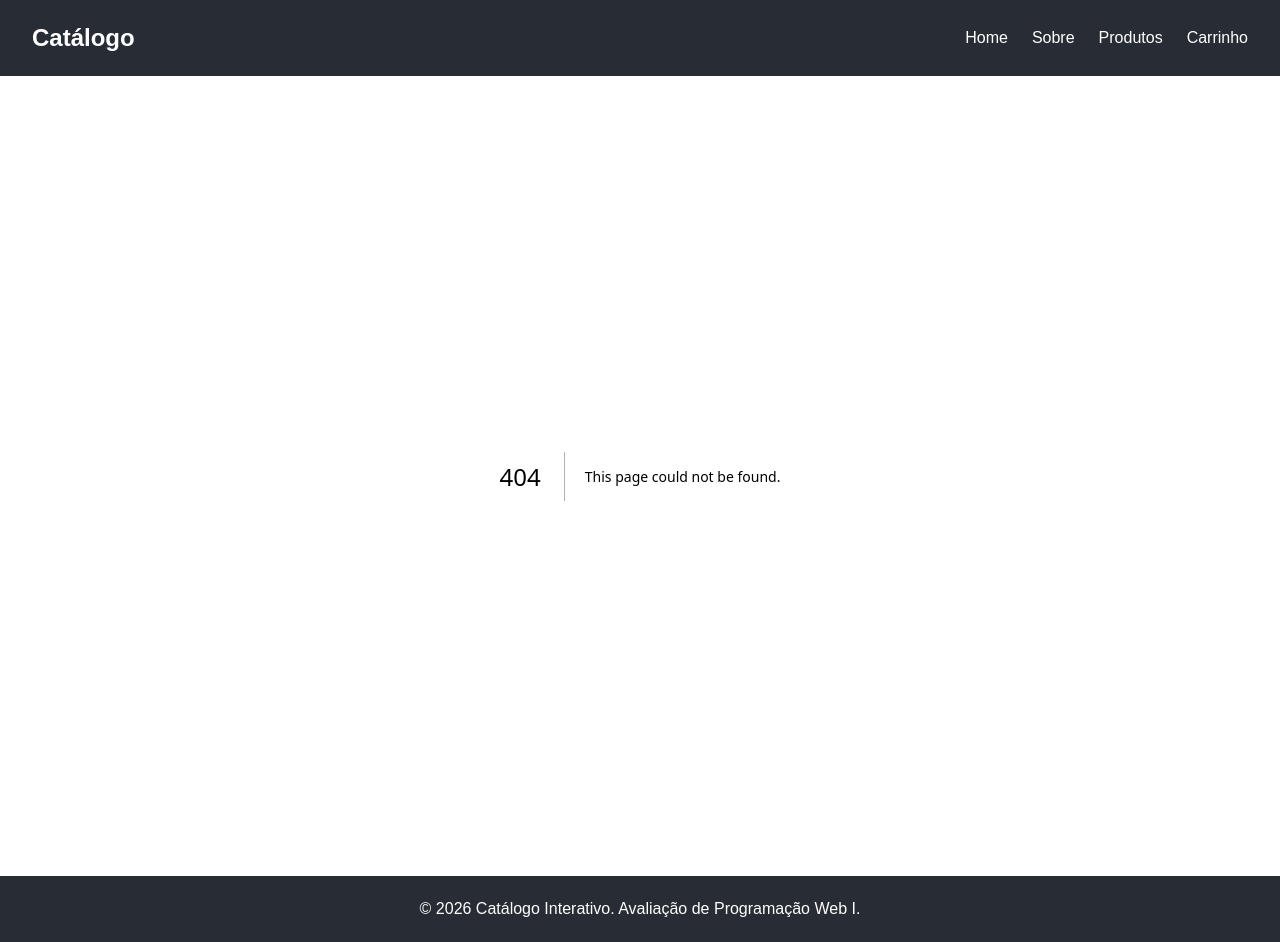
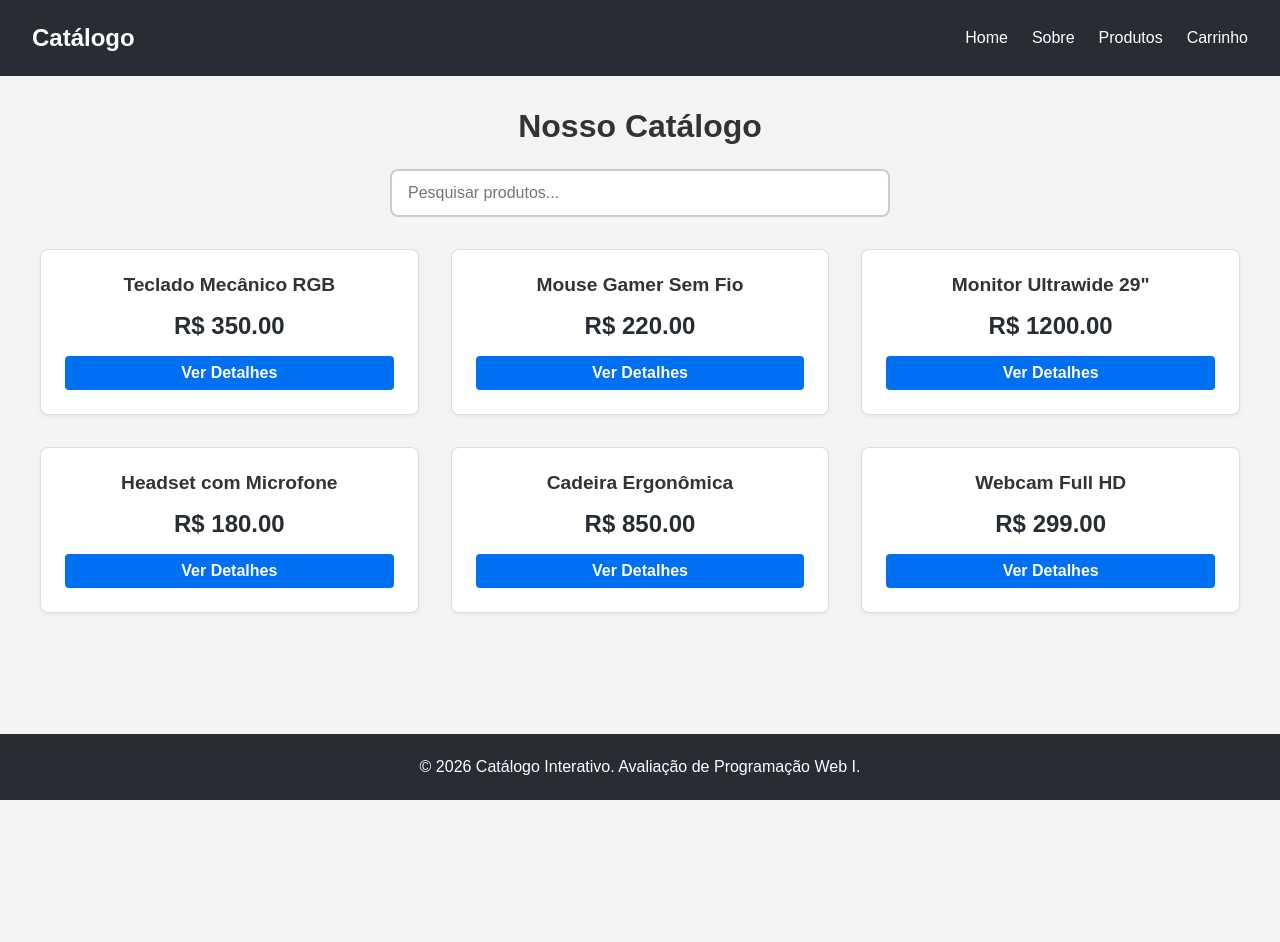
Before and after one commit to guiicauaaa/Projeto-Prova-P2--Web-1, a Next.js app: page /produtos in a window 1280 px wide. Before the commit this address had no page. After the commit the page ends 800 px from the top, so only its background shows below. Built offline with nearby package versions, Linux system fonts and the light colour scheme.

Commit message:
Adicionando os Produtos

```diff
--- /dev/null
+++ b/app/produtos/page.js
@@ -0,0 +1,44 @@
+"use client";
+import { useState } from 'react';
+import ProductCard from '../../components/ProductCard';
+import SearchBar from '../../components/SearchBar';
+import styles from './Produtos.module.css';
+
+// Simulando um banco de dados
+const dadosMockados = [
+  { id: 1, nome: 'Teclado Mecânico RGB', preco: 350.00 },
+  { id: 2, nome: 'Mouse Gamer Sem Fio', preco: 220.00 },
+  { id: 3, nome: 'Monitor Ultrawide 29"', preco: 1200.00 },
+  { id: 4, nome: 'Headset com Microfone', preco: 180.00 },
+  { id: 5, nome: 'Cadeira Ergonômica', preco: 850.00 },
+  { id: 6, nome: 'Webcam Full HD', preco: 299.00 },
+];
+
+export default function Produtos() {
+  // Estado que armazena o texto digitado pelo usuário
+  const [busca, setBusca] = useState('');
+
+  // Lógica de filtro em tempo real
+  const produtosFiltrados = dadosMockados.filter((produto) =>
+    produto.nome.toLowerCase().includes(busca.toLowerCase())
+  );
+
+  return (
+    <div className={styles.container}>
+      <h2 className={styles.titulo}>Nosso Catálogo</h2>
+
+      {/* Passando o estado como prop para o componente de busca */}
+      <SearchBar busca={busca} setBusca={setBusca} />
+
+      <div className={styles.grid}>
+        {produtosFiltrados.length > 0 ? (
+          produtosFiltrados.map((produto) => (
+            <ProductCard key={produto.id} produto={produto} />
+          ))
+        ) : (
+          <p>Nenhum produto encontrado.</p>
+        )}
+      </div>
+    </div>
+  );
+}
--- /dev/null
+++ b/app/produtos/produtos.module.css
@@ -0,0 +1,20 @@
+.container {
+  padding: 2rem;
+  display: flex;
+  flex-direction: column;
+  align-items: center;
+}
+
+.titulo {
+  font-size: 2rem;
+  margin-bottom: 1.5rem;
+  color: #333;
+}
+
+.grid {
+  display: grid;
+  grid-template-columns: repeat(auto-fill, minmax(280px, 1fr));
+  gap: 2rem;
+  width: 100%;
+  max-width: 1200px;
+}
```
